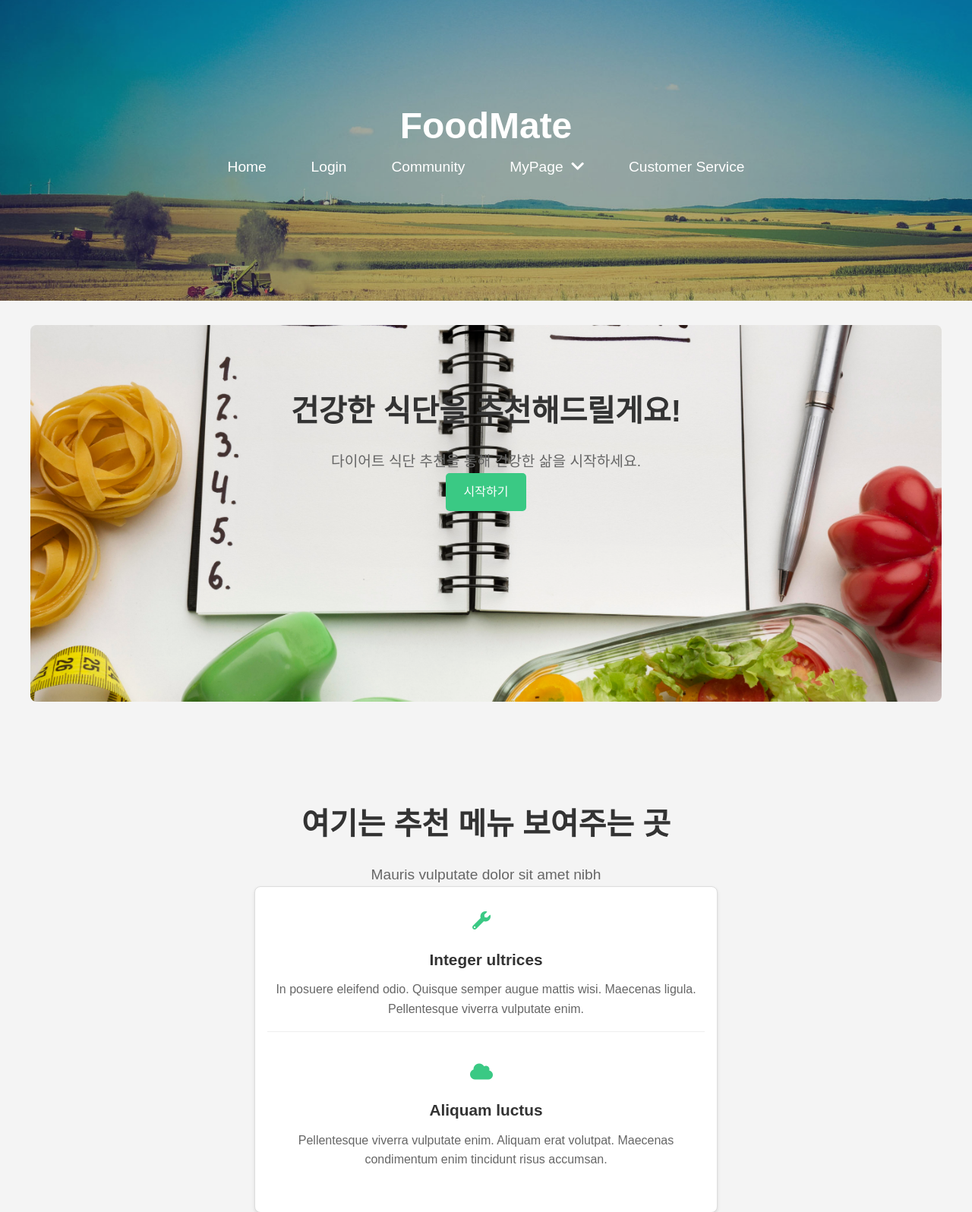
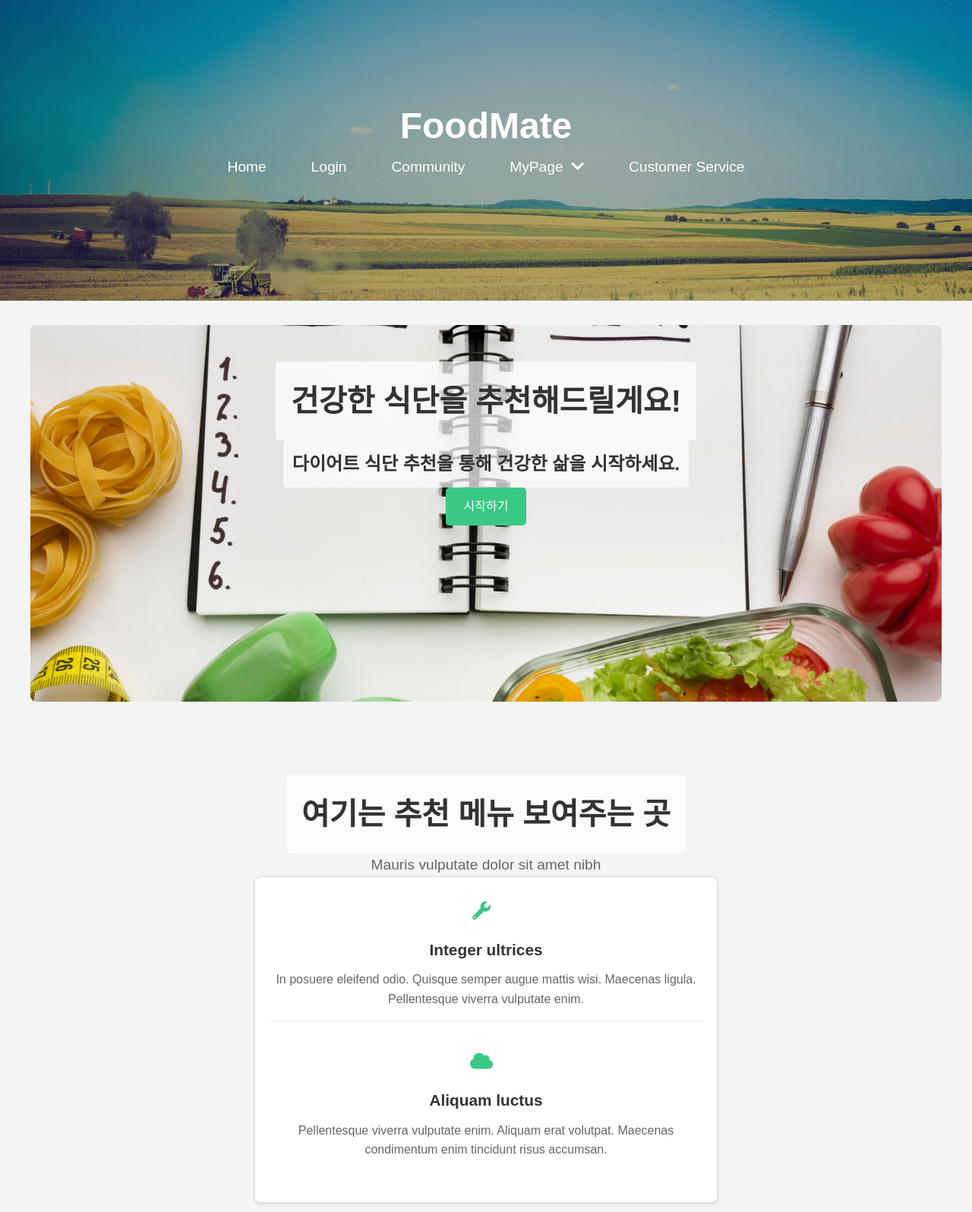
Before and after one commit to jeonseona/Food, a Spring Boot app: page / in a window 1280 px wide. Shown: the top 1596 px of the page at 76% size. Run offline with Spring Boot 4, Linux system fonts and the light colour scheme.

Commit message:
5월 16일 11:51

```diff
--- a/FoodMateProject/src/main/resources/static/css/main.css
+++ b/FoodMateProject/src/main/resources/static/css/main.css
@@ -126,15 +126,36 @@ body {
 
 /* Major Section 스타일 */
 .major h2 {
-	font-size: 2.5em;
-	color: #333;
-	margin-bottom: 0.5em;
+    font-size: 2.5em;
+    color: #333;
+    margin-bottom: 1.5em;
+    background-color: rgba(255, 255, 255, 0.7); /* 반투명 밝은 배경색 */
+    padding: 0.5em; /* 패딩 추가 */
+    display: block; /* 블록 요소로 설정하여 줄바꿈 */
+    width: fit-content; /* 텍스트 너비에 맞춤 */
+    border-radius: 5px; /* 둥근 모서리 */
+    margin: 0 auto; /* 수평 가운데 정렬 */
+}
+
+.major h3 {
+    font-size: 1.5em;
+    color: #333;
+    margin-bottom: 1.5em;
+    background-color: rgba(255, 255, 255, 0.7); /* 반투명 밝은 배경색 */
+    padding: 0.5em; /* 패딩 추가 */
+    display: block; /* 블록 요소로 설정하여 줄바꿈 */
+    width: fit-content; /* 텍스트 너비에 맞춤 */
+    border-radius: 5px; /* 둥근 모서리 */
+    margin: 0 auto; /* 수평 가운데 정렬 */
 }
 
 .major .byline {
-	font-size: 1.2em;
-	color: #666;
-	margin-bottom: 1.5em;
+    font-size: 1.2em;
+    color: #666;
+    margin-bottom: 1.5em;
+    display: block; /* 블록 요소로 설정하여 줄바꿈 */
+    width: fit-content; /* 텍스트 너비에 맞춤 */
+    margin: 0 auto; /* 수평 가운데 정렬 */
 }
 
 /* Button 스타일 */
@@ -153,14 +174,6 @@ body {
 }
 
 /* Major Section Styles */
-#style1, .style1 {
-	background: url("../images/mainPage-image3.jpg") no-repeat center center;
-	background-size: cover;
-	padding: 3em 2em;
-	border-radius: 8px;
-	margin-bottom: 2em;
-	text-align: center;
-}
 
 #style1, .style1 {
 	background: url("../images/mainPage-image3.jpg") no-repeat center center;
--- a/FoodMateProject/src/main/resources/templates/includes/footer.html
+++ b/FoodMateProject/src/main/resources/templates/includes/footer.html
@@ -11,7 +11,7 @@
 			<div class="fu1">
 				<section>
 					<header class="major">
-						<h2>팀이름</h2>
+						<h3>팀이름</h3>
 						<span class="byline">하고 싶은 말 적을까요..?</span>
 					</header>
 					<div class="frow">
@@ -37,7 +37,7 @@
 			<div class="fu2">
 				<section>
 					<header class="major">
-						<h2>우리팀</h2>
+						<h3>우리팀</h3>
 					</header>
 					<ul class="contact">
 						<li><span class="address">Address</span> <span>MBC
--- a/FoodMateProject/src/main/resources/templates/main.html
+++ b/FoodMateProject/src/main/resources/templates/main.html
@@ -11,11 +11,11 @@
 	<th:block th:insert="~{includes/header}"></th:block>
 
 	<div class="container">
-		<section id="style1">
+		<section class="style1">
 			<header class="major">
 				<h2 th:text="${welcomeMessage}"></h2>
-				<span class="byline">다이어트 식단 추천을 통해 건강한 삶을 시작하세요.</span><br> <a
-					th:href="@{/UserChoice}" class="btn">시작하기</a>
+				<h3>다이어트 식단 추천을 통해 건강한 삶을 시작하세요.</h3>
+				<a th:href="@{/UserChoice}" class="btn">시작하기</a>
 			</header>
 
 		</section>
```
Also changed, not shown: FoodMateProject/src/main/resources/static/css/mypage.css (+62 -27 lines), FoodMateProject/src/main/resources/templates/mypage/myInquiry.html (+5 -7 lines), FoodMateProject/src/main/resources/templates/mypage/myRecipeList.html (+3 -6 lines), FoodMateProject/src/main/resources/templates/mypage/recommendHistory.html (+6 -7 lines).
